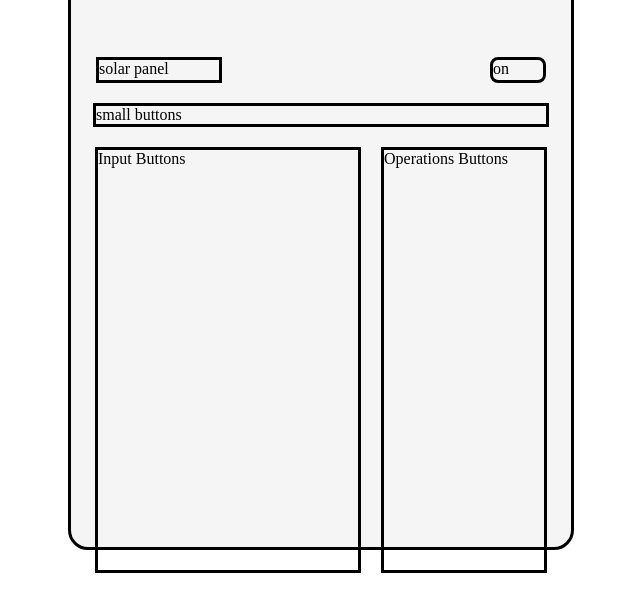
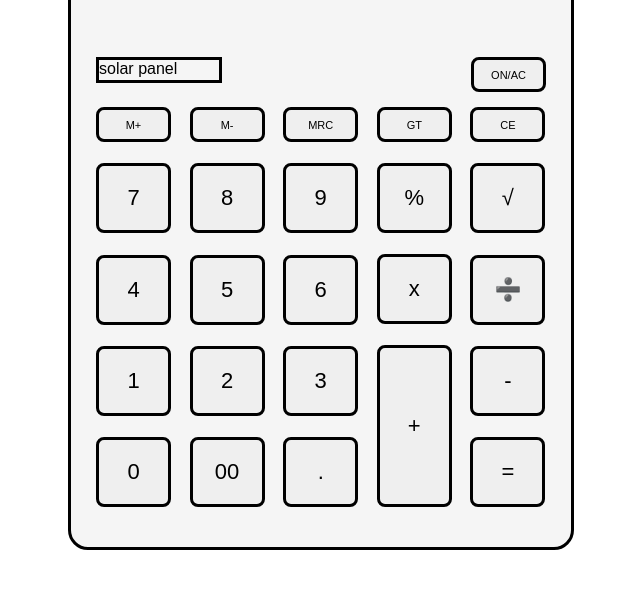
Before and after one commit to ercsssn/calculator-project, a plain HTML site: page index.html in a window 1280 px wide. Shown: the part 203-800 px from the top of the page, without its empty margins (319-959 px from the left). Drawn offline with Linux system fonts and the light colour scheme.

Commit message:
Create all calculator buttons

```diff
--- a/index.html
+++ b/index.html
@@ -23,34 +23,44 @@
               solar panel
             </div>
 
-            <div class="on-btn">
-               on
-            </div>
+            <button class="btn sm-btn">
+               ON/AC
+            </button>
         </div>
         <!-- End Panel -->
 
-        <!-- Small Buttons -->
-        <div class="sm-buttons">
-            small buttons
+        <!-- Buttons -->
+        <div class="buttons">
+            <button class="btn sm-btn">M+</button>
+            <button class="btn nm-btn">7</button>
+            <button class="btn nm-btn">4</button>
+            <button class="btn nm-btn">1</button>
+            <button class="btn nm-btn">0</button>
+
+            <button class="btn sm-btn">M-</button>
+            <button class="btn nm-btn">8</button>
+            <button class="btn nm-btn">5</button>
+            <button class="btn nm-btn">2</button>
+            <button class="btn nm-btn">00</button>
+
+            <button class="btn sm-btn">MRC</button>
+            <button class="btn nm-btn">9</button>
+            <button class="btn nm-btn">6</button>
+            <button class="btn nm-btn">3</button>
+            <button class="btn nm-btn">.</button>
+
+            <button class="btn sm-btn">GT</button>
+            <button class="btn nm-btn">%</button>
+            <button class="btn nm-btn">x</button>
+            <button class="btn nm-btn plus">+</button>
+
+            <button class="btn sm-btn">CE</button>
+            <button class="btn nm-btn">√</button>
+            <button class="btn nm-btn">➗</button>
+            <button class="btn nm-btn">-</button>
+            <button class="btn nm-btn">=</button>
         </div>
-        <!-- Small Buttons End -->
-
-        <div class="buttons-container">
-            <!-- Input Buttons -->
-            <div class="input">
-                Input Buttons
-            </div>
-            <!-- Input Buttons End -->
-
-            <!-- Operations Buttons -->
-            <div class="ops">
-                Operations Buttons
-            </div>
-        <!-- Operations Buttons End -->
-
-        </div>
-
-
+        <!-- Buttons End -->
     </div>
 
 </body>
--- a/style.css
+++ b/style.css
@@ -4,6 +4,7 @@
 }
 
 html,body{
+    font-family: Arial, Helvetica, sans-serif;
     display: flex;
     height: 100%;
     margin: 0;
@@ -56,35 +57,35 @@ html,body{
     border: solid black;
 }
 
-.on-btn{
-    width: 50px;
-    height: 20px;
+.buttons {
+    display: flex;
+    flex-direction: column;
+    flex-shrink: 0;
+    justify-content: space-between;
+    flex-wrap: wrap;
+    width: 450px;
+    height: 400px;
+    margin: 10px;
+    gap: 18px;
+}
+
+.btn {
     border: solid black;
     border-radius: 8px;
 }
 
-.sm-buttons {
-    border: solid black;
-    width: 450px;
-    height: 30px;
-    margin: 10px;
+.nm-btn {
+    font-size: 22px;
+    height: 70px;
+    width: 75px;
 }
 
-.buttons-container {
-    display: flex;
+.sm-btn{
+    font-size: 11px;
+    width: 75px;
+    height: 35px;
 }
 
-.input,.ops {
-    margin: 10px;
-    height: 420px;
+.plus {
+    height: 162px;
 }
-
-.input {
-    border: solid black;
-    width: 260px;
-}
-
-.ops {
-    border: solid black;
-    width: 160px;
-}
```
